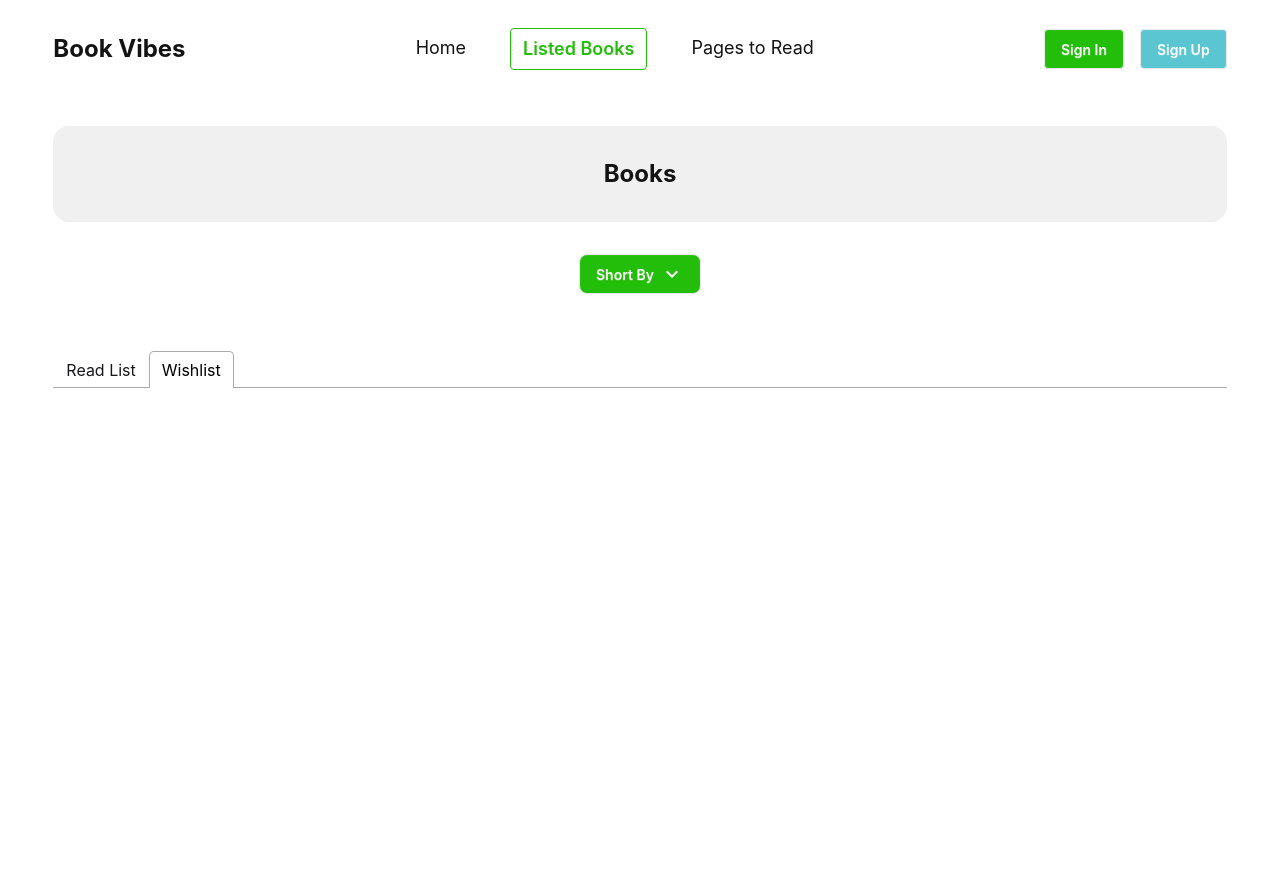
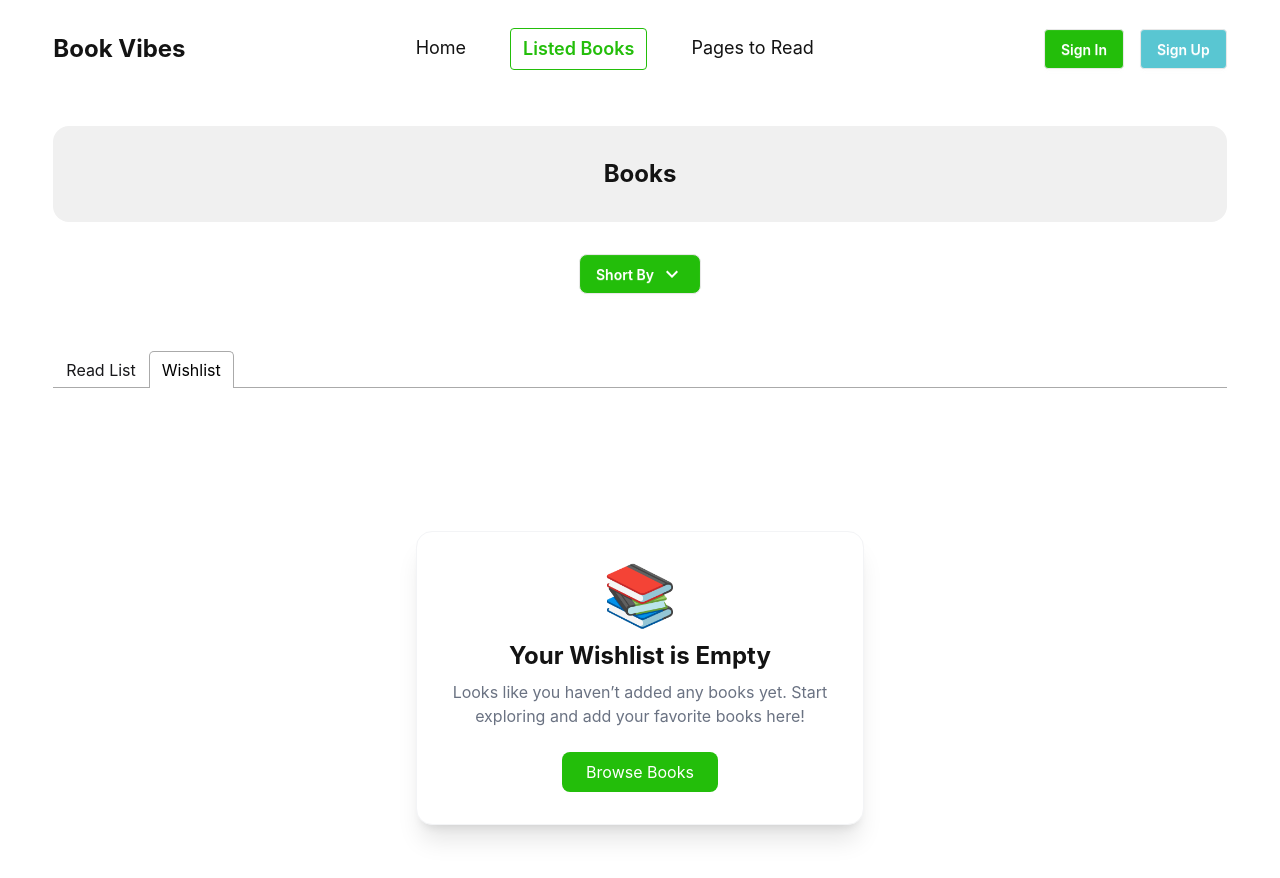
Before and after one commit to tfshorifulislam/Book-Lovers, a React (Vite) app: page /books in a window 1280 px wide. Both pictures are taken after a click on the tab "Wishlist". Shown: the top 878 px of the page. Before the commit the page ends 800 px from the top, so only its background shows below. Built offline with nearby package versions, Linux system fonts and the light colour scheme.

Commit message:
empty wish box message done

```diff
--- a/src/Components/ListingBook/WishBook.jsx
+++ b/src/Components/ListingBook/WishBook.jsx
@@ -5,7 +5,35 @@ import { GrDocumentUser } from "react-icons/gr";
 import { MdManageAccounts } from "react-icons/md";
 
 const WishBook = () => {
-        const { wishList } = useContext(BookContext);
+    const { wishList } = useContext(BookContext);
+
+    if (wishList.length === 0) {
+        return (
+            <div className="flex justify-center items-center h-[70vh] px-4">
+                <div className="bg-white shadow-xl rounded-2xl p-8 text-center max-w-md w-full border border-gray-100">
+
+                    {/* Icon */}
+                    <div className="text-6xl mb-4">📚</div>
+
+                    {/* Title */}
+                    <h2 className="text-2xl font-bold text-[#131313] mb-2">
+                        Your Wishlist is Empty
+                    </h2>
+
+                    {/* Description */}
+                    <p className="text-gray-500 mb-6">
+                        Looks like you haven’t added any books yet. Start exploring and add your favorite books here!
+                    </p>
+
+                    {/* Button */}
+                    <button className="bg-[#23BE0A] text-white px-6 py-2 rounded-lg hover:bg-green-600 transition duration-300">
+                        Browse Books
+                    </button>
+
+                </div>
+            </div>
+        );
+    }
 
     return (
         <div>
```
Also changed, not shown: src/index.css (line endings or trailing spaces).
